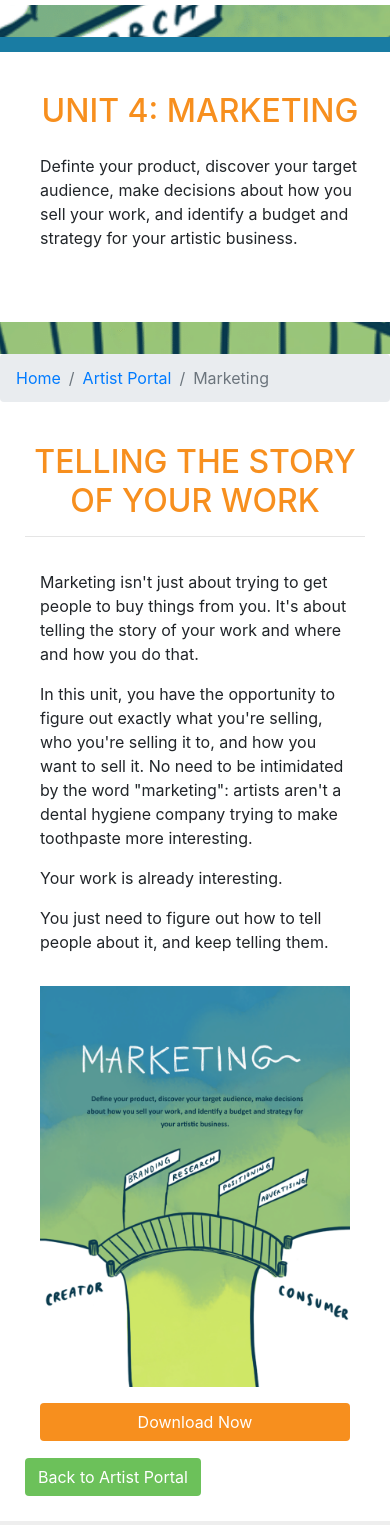
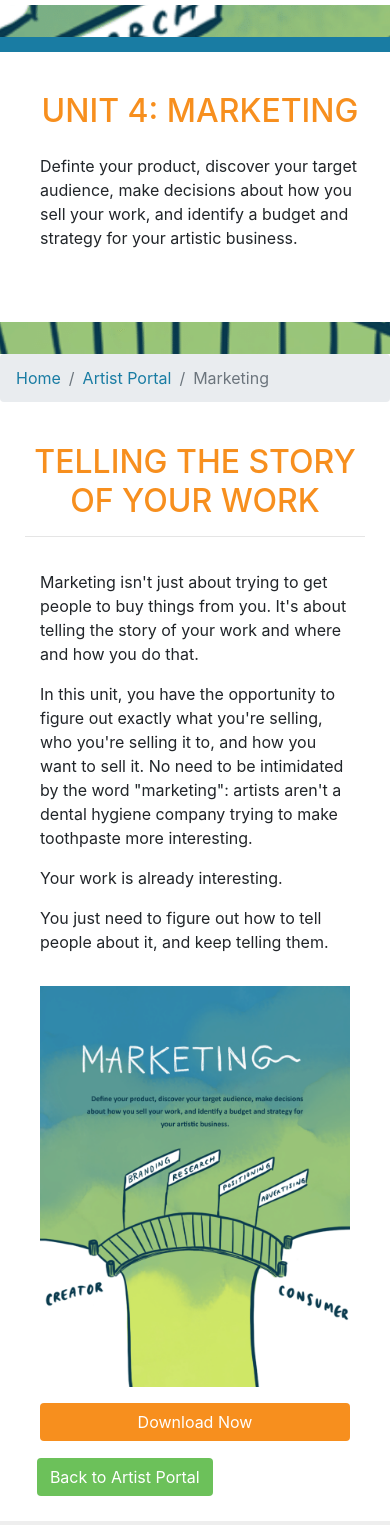
Before and after one commit to adiamorrisswanger/work-of-art, a website: page marketing.html in a window 390 px wide. Shown: the part 75-1600 px from the top of the page. Drawn offline with nearby package versions, Linux system fonts and the light colour scheme.

Commit message:
Updated breadcrumb link color + used @media only to make pages better for sm screens

```diff
--- a/marketing.html
+++ b/marketing.html
@@ -180,7 +180,7 @@
             </div>
         </div>
         <div>
-            <a class="btn btn-green text-white" href="artistportal.html">Back to Artist Portal</a>
+            <a class="btn btn-green text-white btn-green-adjust" href="artistportal.html">Back to Artist Portal</a>
         </div>
     </div>
 
--- a/stylesheet.css
+++ b/stylesheet.css
@@ -306,8 +306,11 @@ label,
     color: #fff;
 }
 
+.breadcrumb-item > a {
+    color: #197CA3;
+}
 
-@media only screen and (max-width: 768px) {
+@media only screen and (max-width: 767px) {
     .cta-header {
         margin: auto;
     }
@@ -350,6 +353,15 @@ label,
 
     #joinButton {
         margin-left: 110px;
+
+    }
+
+    .about-img {
+        padding-bottom: 20px;
+    }
+
+    .btn-green-adjust {
+        margin-left: 3.5%;
     }
 }
 
```
Also changed, not shown: about.html (+1 -1 lines), careerplanning.html (+1 -1 lines), grantwriting.html (+1 -1 lines), pricing.html (+1 -1 lines).
